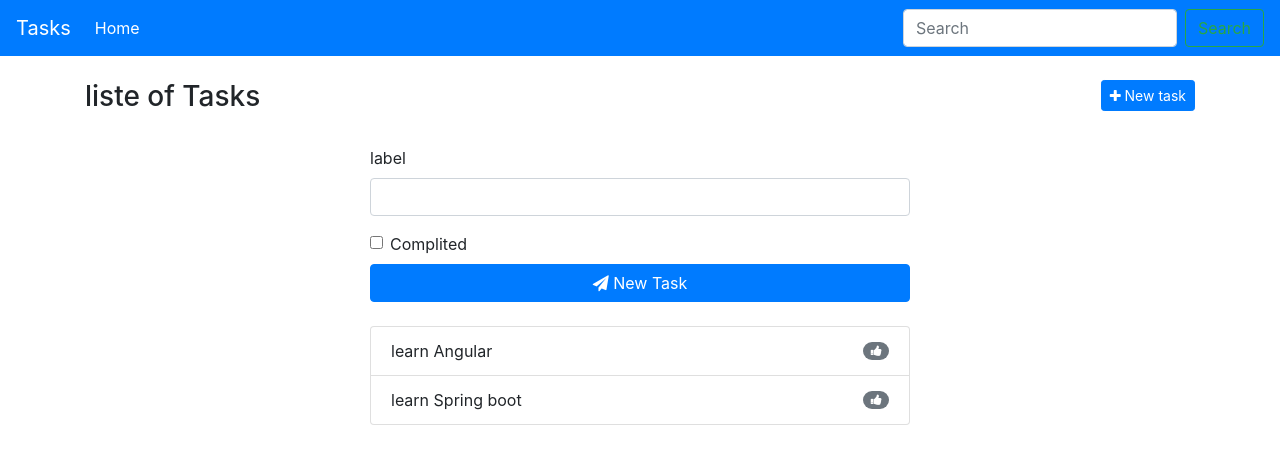
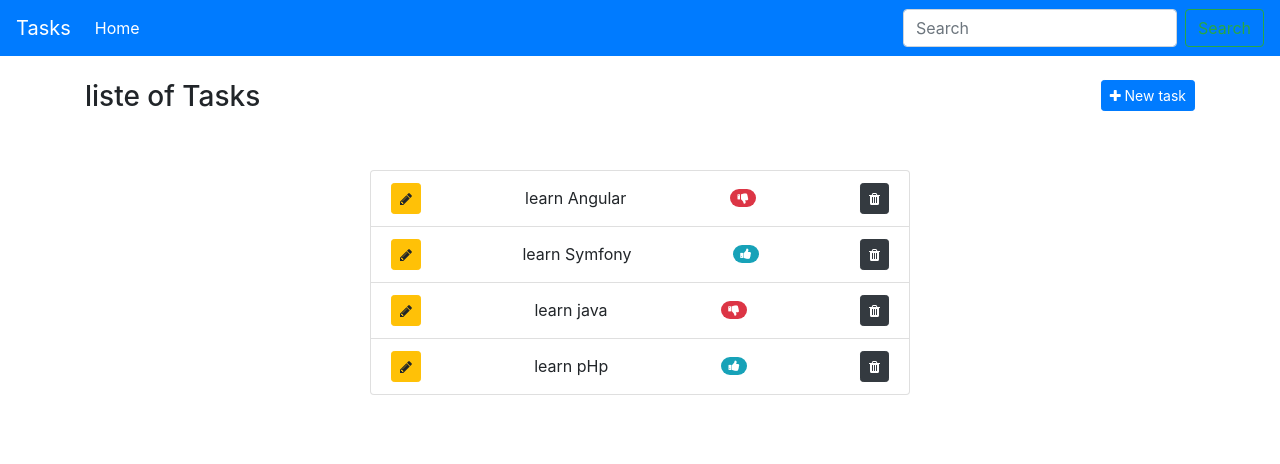
Before and after one commit to outiti88/Maroc-Covid-19, an Angular app: page / in a window 1280 px wide. Shown: the top 464 px of the page. Built offline with nearby package versions, Linux system fonts and the light colour scheme; data requests are answered from the project's data file.

Commit message:
crud tasks

```diff
--- a/db.json
+++ b/db.json
@@ -1,13 +1,24 @@
 {
-    "tasks": [{
+  "tasks": [
+    {
       "id": 1,
       "label": "learn Angular",
       "completed": false
     },
     {
-            "id": 2,
-            "label": "learn Spring boot",
-            "completed": false
+      "id": 3,
+      "label": "learn Symfony",
+      "completed": true
+    },
+    {
+      "label": "learn java",
+      "completed": false,
+      "id": 5
+    },
+    {
+      "label": "learn pHp",
+      "completed": true,
+      "id": 7
     }
   ]
 }
--- a/src/app/components/tasks/tasks.component.html
+++ b/src/app/components/tasks/tasks.component.html
@@ -3,28 +3,32 @@
         <h3>liste of Tasks</h3>
     </div>
     <div class="col-md-6 text-right">
-        <button class="btn btn-primary btn-sm">
+        <button (click)="showForme()" class="btn btn-primary btn-sm">
             <i class="fa fa-plus"></i> New task
         </button>
     </div>
 </div>
 
-<div class="row">
+<div *ngIf="showForm" class="row">
     <div class="col-md-6 mx-auto">
 
         <div class="form-group">
             <label for="label">label</label>
-            <input id="label" type="text" class="form-control">
+            <input [(ngModel)]="myTask.label" id="label" type="text" class="form-control" required>
         </div>
 
         <div class="form-check my-2">
             <label class="form-check-label">
-            <input type="checkbox" class="form-check-input" >
-            Complited
+            <input [(ngModel)]="myTask.completed"  type="checkbox" class="form-check-input" >
+            Completed
           </label>
         </div>
 
-        <button class="btn btn-primary btn-block">
+        <button *ngIf="editForm" (click)="updateForm()" class="btn btn-warning btn-block">
+            <i class="fa fa-refresh"></i> Update
+        </button>
+
+        <button *ngIf="!editForm" (click)="persistTask()" class="btn btn-primary btn-block">
             <i class="fa fa-send"></i> New Task
         </button>
 
@@ -35,10 +39,23 @@
     <div class="col-md-6 mx-auto my-4">
         <ul class="list-group">
             <li *ngFor="let task of tasks" class="list-group-item d-flex justify-content-between align-items-center">
-                {{task.label}}
-                <span class="badge badge-secondary badge-pill">
-                    <i class="fa fa-thumbs-up"></i>
+                <button (click)="edit(task)" class="btn btn-warning btn-sm">
+                    <i class="fa fa-pencil"></i>
+                </button> {{task.label}}
+                <span (click)="toggle(task)" [ngClass]="{
+                    'badge-info' : task.completed,
+                    'badge-danger' : !task.completed
+                }" class="badge  badge-pill">
+                    <i [ngClass]="{
+                        'fa-thumbs-up' : task.completed,
+                        'fa-thumbs-down' : !task.completed
+                    }"
+                    class="fa "></i>
                 </span>
+
+                <button (click)="deleteTask(task.id)" class="btn btn-sm btn-dark">
+                    <i class="fa fa-trash"></i>
+                </button>
             </li>
 
         </ul>
--- a/src/app/components/tasks/tasks.component.ts
+++ b/src/app/components/tasks/tasks.component.ts
@@ -8,6 +8,14 @@ import { Task } from 'src/app/models/task';
   styleUrls: ['./tasks.component.css']
 })
 export class TasksComponent implements OnInit {
+
+  editForm = false;
+  showForm = false;
+
+  myTask: Task = {
+    label: '',
+    completed: false
+  }
 
   tasks: Task[] = [];
 
@@ -22,4 +30,60 @@ export class TasksComponent implements OnInit {
     .subscribe(tasks => this.tasks = tasks )
   }
 
+  deleteTask(id){
+    this.taskService.delete(id)
+    .subscribe(() => {
+      this.tasks = this.tasks.filter(task => task.id != id)
+    })
+  }
+
+  persistTask(){
+    this.taskService.persist(this.myTask)
+    .subscribe((task)=> {
+      this.tasks = [task, ...this.tasks];
+      this.resetTask();
+      this.showForm = false;
+
+    })
+  }
+
+  resetTask(){
+    this.myTask = {
+      label: '',
+      completed: false
+    }
+  }
+
+  toggle(task){
+    this.taskService.completed(task.id,task.completed)
+    .subscribe(()=>{
+      task.completed = !task.completed
+    })
+  }
+
+  edit(task){
+    this.myTask = task;
+    this.editForm = true;
+    this.showForm = true;
+
+
+  }
+  updateForm(){
+    this.taskService.update(this.myTask)
+    .subscribe(task => {
+      this.resetTask();
+      this.editForm = false;
+      this.showForm = false;
+    })
+  }
+
+  showForme(){
+    this.showForm = !this.showForm;
+    this. resetTask();
+    this.editForm = false;
+
+  }
+
+
+
 }
--- a/src/app/services/task.service.ts
+++ b/src/app/services/task.service.ts
@@ -9,8 +9,26 @@ export class TaskService {
 
   constructor(private http: HttpClient) { }
 
+  apiUrl = "http://localhost:5000/tasks";
 
   findAll(){
-    return this.http.get<Task[]>("http://localhost:5000/tasks");
+    return this.http.get<Task[]>(this.apiUrl);
   }
+
+  delete(id){
+    return this.http.delete(`${this.apiUrl}/${id}`);
+  }
+
+  persist(task){
+    return this.http.post<Task>(this.apiUrl, task);
+  }
+
+  completed(id, completed){
+    return this.http.patch(`${this.apiUrl}/${id}`,{completed : !completed});
+  }
+
+  update(task){
+    return this.http.put(`${this.apiUrl}/${task.id}`,task);
+  }
+
 }
```
Lines whose indentation alone changed are shown as unchanged.
